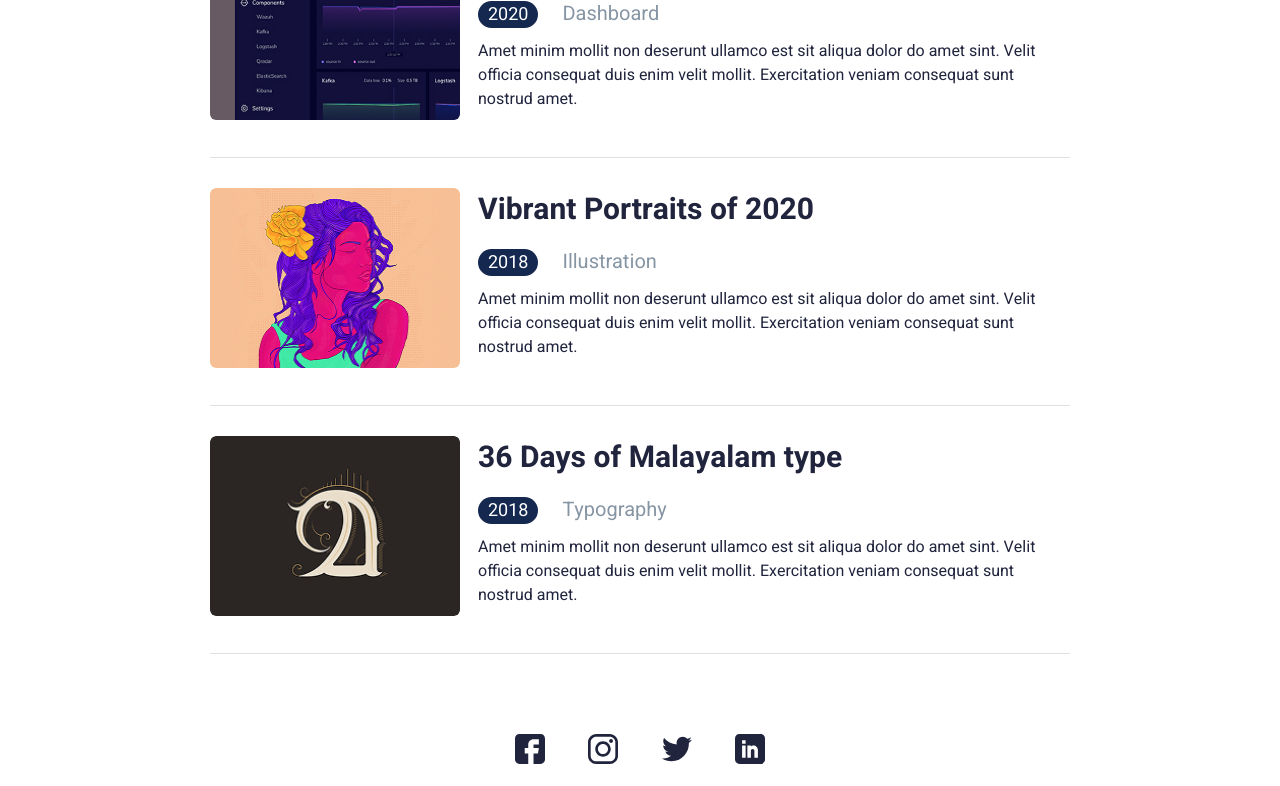
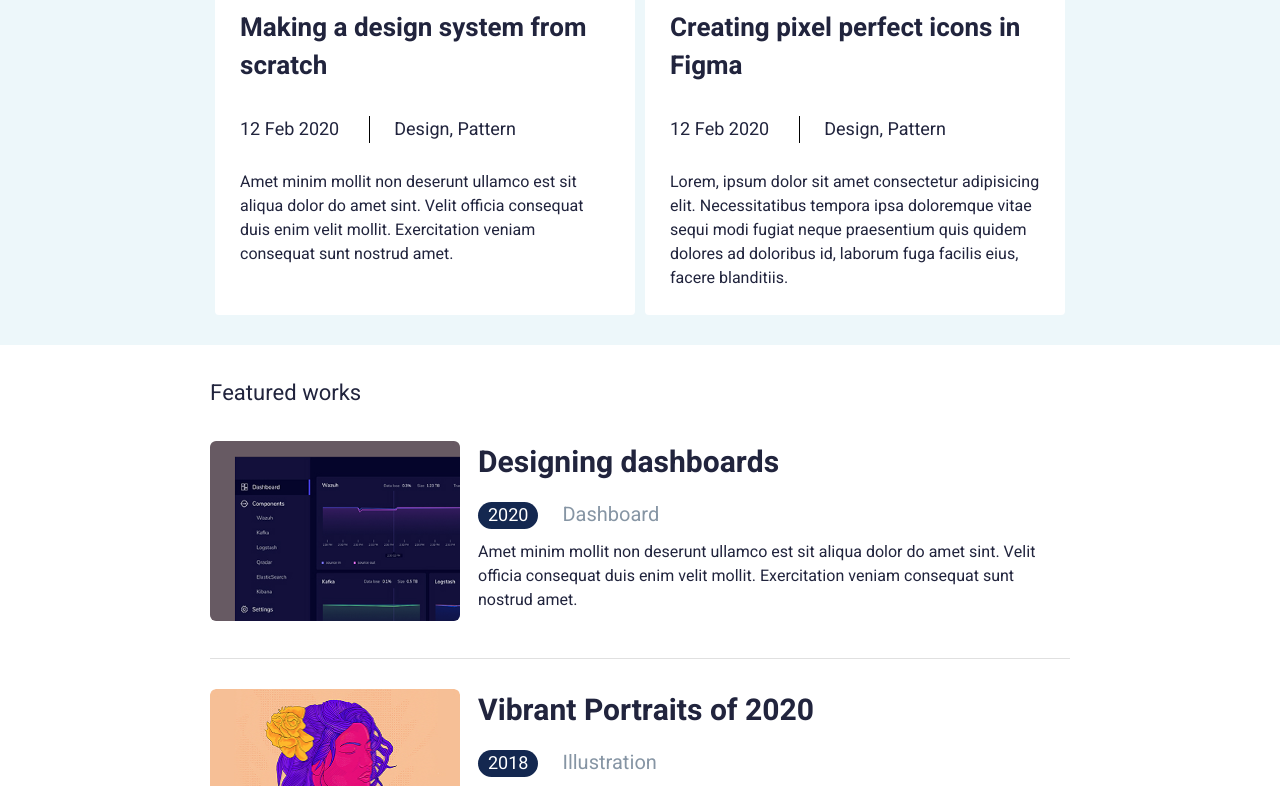
Before and after one commit to ollyqa/Frontend-Marathon, a plain HTML site: page index.html in a window 1280 px wide. Shown: the part 692-1478 px from the top of the page. Drawn offline with Linux system fonts and the light colour scheme.

Commit message:
Add recent posts section with styling and layout adjustments

```diff
--- a/index.html
+++ b/index.html
@@ -33,6 +33,35 @@
         <img src="images/avatar.jpg" alt="My photo" />
       </div>
     </header>
+    <section class="section-posts">
+      <div class="container">
+        <h2>Recent posts</h2>
+        <div class="blocks-posts">
+          <div class="post">
+            <h4>Making a design system from scratch</h4>
+            <span class="date">12 Feb 2020</span>
+            <span class="topic">Design, Pattern</span>
+            <p>
+              Amet minim mollit non deserunt ullamco est sit aliqua dolor do
+              amet sint. Velit officia consequat duis enim velit mollit.
+              Exercitation veniam consequat sunt nostrud amet.
+            </p>
+          </div>
+
+          <!-- post -->
+          <div class="post">
+            <h4>Creating pixel perfect icons in Figma</h4>
+            <span class="date">12 Feb 2020</span>
+            <span class="topic">Design, Pattern</span>
+            <p>
+             Lorem, ipsum dolor sit amet consectetur adipisicing elit. Necessitatibus tempora ipsa doloremque vitae sequi modi fugiat neque praesentium quis quidem dolores ad doloribus id, laborum fuga facilis eius, facere blanditiis.
+            </p>
+          </div>
+        </div>
+        <!-- block post -->
+      </div>
+      <!-- container -->
+    </section>
     <section>
       <div class="container">
         <h2>Featured works</h2>
--- a/style.css
+++ b/style.css
@@ -46,6 +46,9 @@
 /*COMMON STYLES END */
 
 /* HEADER STYLES START */
+header {
+  padding-bottom: 70px;
+}
 .menu {
   display: flex;
   justify-content: flex-end;
@@ -96,6 +99,9 @@
 }
 
 @media (max-width: 768px) {
+  header {
+    padding-bottom: 60px;
+  }
   .about-user {
     flex-direction: column;
     align-items: center;
@@ -133,13 +139,61 @@
     line-height: 24px;
   }
 }
+/* SECTION POSTS */
+.section-posts {
+  background: #edf7fa;
+  padding-bottom: 15px;
+  padding-top: 10px;
+}
+.section-posts h2 {
+  margin: 0;
+}
 
+.blocks-posts {
+  display: flex;
+  justify-content: space-around;
+  flex-wrap: wrap;
+}
+h4 {
+  margin: 0;
+  margin-bottom: 30px;
+  font-size: 26px;
+  line-height: 38px;
+}
+.blocks-posts .post {
+  background-color: #fff;
+  max-width: 420px;
+  border-radius: 4px;
+  padding: 25px;
+  margin-bottom: 15px;
+}
+
+.blocks-posts span {
+  font-size: 18px;
+  color: #21243d;
+  padding-right: 30px;
+}
+
+.post {
+  width: 420px;
+  border-radius: 4px;
+}
+@media (max-width: 768px) {
+  h4 {
+    font-size: 22px;
+  }
+
+  .blocks-posts span {
+    font-size: 16px;
+  }
+}
+/* SECTION POST END */
 /* BLOG PAGE */
 p {
   padding-top: 10px;
 }
 .post {
-  border-bottom: 1px solid gray;
+  /* border-bottom: 1px solid gray; */
   padding-bottom: 30px;
 }
 .post p {
```
